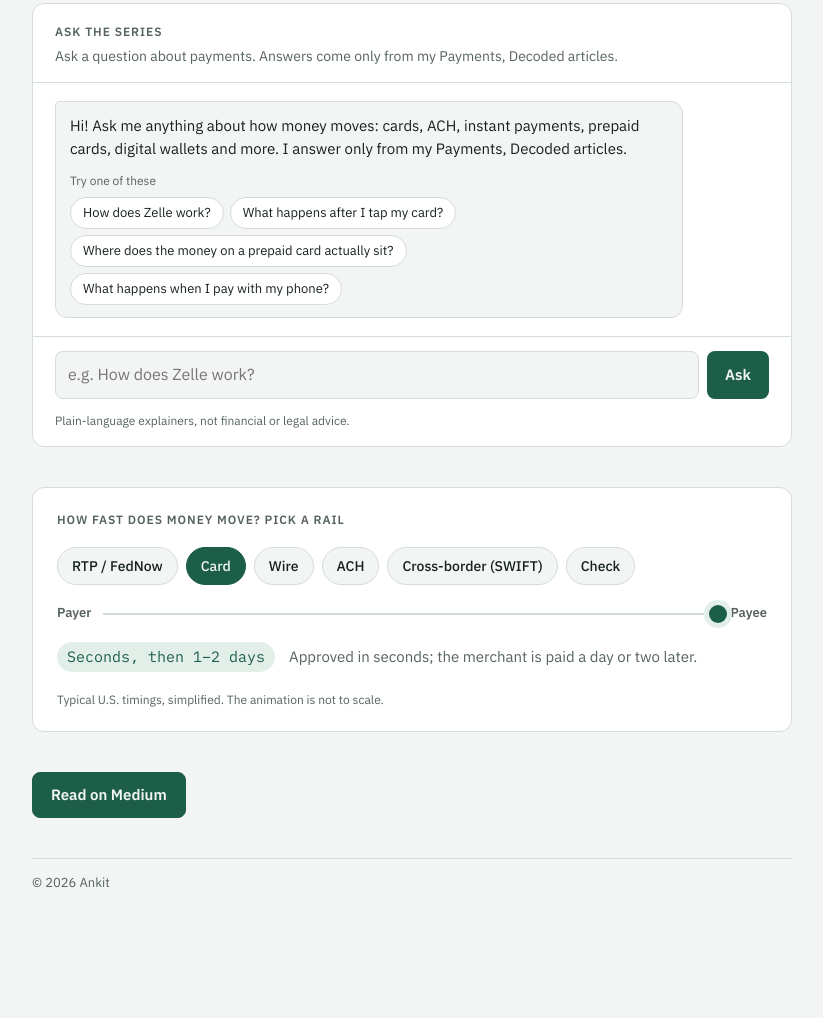
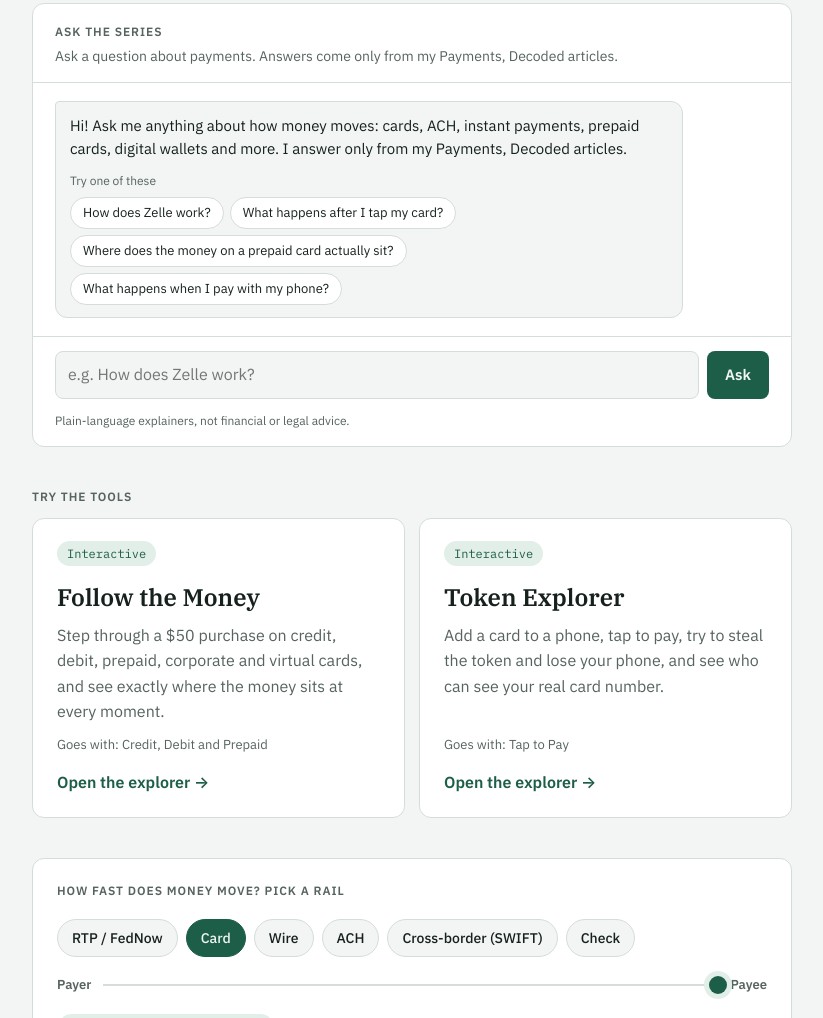
Before and after one commit to araut15/araut15.github.io, a plain HTML site: page index.html in a window 1280 px wide. Shown: the part 347-1365 px from the top of the page, without its empty margins (228-1051 px from the left). Before the commit the page ends 1281 px from the top, so only its background shows below. Drawn offline with Linux system fonts and the light colour scheme.

Commit message:
Add "Try the tools" section and link chatbot answers to the explorers
Links to Follow the Money and the Token Explorer, adds a "Try it" link on
related chatbot answers, and a chatbot answer about the tools.

Co-Authored-By: Claude Opus 5.5 <noreply@anthropic.com>
Claude-Session: https://claude.ai/code/session_015fzNYzgQmpn61XsqgfL1Rf

```diff
--- a/index.html
+++ b/index.html
@@ -108,6 +108,15 @@ a:focus-visible { outline: 2px solid var(--accent); outline-offset: 2px; }
 .chat-foot { padding: 0 22px 16px; font-size: 12px; color: var(--muted); margin: -6px 0 0; }
 @media (max-width: 560px) { .log, .chat-head, .ask { padding-left: 16px; padding-right: 16px; } .chat-foot { padding: 0 16px 14px; } .msg { max-width: 94%; } }
 @media (prefers-reduced-motion: reduce) { .typing span { animation: none; opacity: .6; } .log { scroll-behavior: auto; } }
+/* Tools */
+.tools { display: grid; grid-template-columns: repeat(2, minmax(0, 1fr)); gap: 14px; }
+.tools .feature { display: flex; flex-direction: column; }
+.tools .feature p { flex: 1; }
+.tools .feature .tag { align-self: flex-start; }
+.tools .feature .meta { margin-top: 10px; font-size: 13px; color: var(--muted); }
+@media (max-width: 640px) { .tools { grid-template-columns: minmax(0, 1fr); } }
+.msg .try { display: inline-block; margin: 10px 0 0 6px; font-size: 12px; font-weight: 600; color: var(--bg); background: var(--accent); padding: 3px 9px; border-radius: 999px; text-decoration: none; }
+.msg .try:hover { text-decoration: underline; }
 footer { color: var(--muted); font-size: 13px; border-top: 1px solid var(--rule); padding-top: 14px; }
 @media (prefers-reduced-motion: reduce) { * { transition: none !important; } }
 </style>
@@ -133,6 +142,26 @@ footer { color: var(--muted); font-size: 13px; border-top: 1px solid var(--rule)
       <button type="submit">Ask</button>
     </form>
     <p class="chat-foot">Plain-language explainers, not financial or legal advice.</p>
+  </section>
+
+  <section aria-labelledby="tools-h">
+    <h2 id="tools-h">Try the tools</h2>
+    <div class="tools">
+      <a class="feature" href="/Follow-the-Money/">
+        <span class="tag">Interactive</span>
+        <h3>Follow the Money</h3>
+        <p>Step through a $50 purchase on credit, debit, prepaid, corporate and virtual cards, and see exactly where the money sits at every moment.</p>
+        <div class="meta">Goes with: Credit, Debit and Prepaid</div>
+        <div class="go">Open the explorer →</div>
+      </a>
+      <a class="feature" href="/token-explorer/">
+        <span class="tag">Interactive</span>
+        <h3>Token Explorer</h3>
+        <p>Add a card to a phone, tap to pay, try to steal the token and lose your phone, and see who can see your real card number.</p>
+        <div class="meta">Goes with: Tap to Pay</div>
+        <div class="go">Open the explorer →</div>
+      </a>
+    </div>
   </section>
 
   <section class="race" aria-labelledby="race-h">
@@ -188,6 +217,12 @@ const ART = {
   tap: "Tap to Pay: Digital Wallets and Tokens",
   about: "About this site"
 };
+const TOOLS = {
+  ftm: { name: "Follow the Money", href: "/Follow-the-Money/" },
+  tok: { name: "Token Explorer", href: "/token-explorer/" }
+};
+const TOOL_FOR = { cdp: "ftm", debit: "ftm", holds: "ftm", fbo: "ftm", synapse: "ftm", funding: "ftm", jit: "ftm", virtual: "ftm",
+  token: "tok", tapflow: "tok", stolen: "tok", lostphone: "tok", networktoken: "tok" };
 const KB = [
   // ---- Payments 101 ----
   { id: "blocks", art: "p101", q: "What are the building blocks of every payment?",
@@ -374,10 +409,14 @@ const KB = [
     k: ["who are you", "who wrote", "author", "ankit", "about", "who is this"],
     a: ["Payments, Decoded is written by Ankit, a payment product management professional who's passionate about technology, AI and how money moves. The series explains the systems behind everyday payments in plain language, for anyone new to payments."],
     rel: ["topics", "blocks", "cdp"] },
+  { id: "tools", art: "about", q: "What interactive tools do you have?",
+    k: ["tools", "tool", "explorer", "explorers", "interactive", "simulator", "follow the money", "token explorer", "demo", "play"],
+    a: ["Two so far. Follow the Money walks one $50 purchase through credit, debit, prepaid, corporate and virtual cards and shows where the money sits at each step. The Token Explorer lets you add a card to a phone, tap to pay, try to steal the token and lose your phone, showing who can see your real card number.", "You'll find both under \"Try the tools\" on this page."],
+    rel: ["fbo", "token", "funding"] },
   { id: "topics", art: "about", q: "What can I ask you?",
     k: ["help", "what can you do", "what can i ask", "topics", "hello", "hi", "hey", "articles", "list"],
-    a: ["I answer from four articles: Payments 101 (cards, checks, ACH, wires, RTP and FedNow, Zelle, SWIFT), Cards, End to End (who's involved, authorization to funding, fees, 3-D Secure, chargebacks), Credit, Debit and Prepaid (whose money it is, pooled accounts, Synapse, funding models) and Tap to Pay (wallets and tokens).", "Try one of the questions below, or type your own."],
-    rel: ["blocks", "lifecycle", "token"] }
+    a: ["I answer from four articles: Payments 101 (cards, checks, ACH, wires, RTP and FedNow, Zelle, SWIFT), Cards, End to End (who's involved, authorization to funding, fees, 3-D Secure, chargebacks), Credit, Debit and Prepaid (whose money it is, pooled accounts, Synapse, funding models) and Tap to Pay (wallets and tokens).", "There are also two interactive tools on this page: Follow the Money and the Token Explorer. Try one of the questions below, or type your own."],
+    rel: ["blocks", "lifecycle", "tools"] }
 ];
 
 const STOP = new Set("a an the is are was were be been do does did i my me you your we our it its of to in on at for from by with and or but how what why when where who which can could should would will this that these those there their they them about into than then so if as not no yes vs versus get got".split(" "));
@@ -427,6 +466,11 @@ function answer(e) {
       const s = document.createElement("a"); s.className = "src"; s.href = MEDIUM; s.target = "_blank"; s.rel = "noopener";
       s.textContent = "From: " + ART[e.art] + " →"; m.appendChild(s);
     }
+    const tool = TOOLS[TOOL_FOR[e.id]];
+    if (tool) {
+      const t = document.createElement("a"); t.className = "try"; t.href = tool.href;
+      t.textContent = "Try it: " + tool.name + " →"; m.appendChild(t);
+    }
     addChips(m, e.rel, "Related questions");
   });
 }
```
